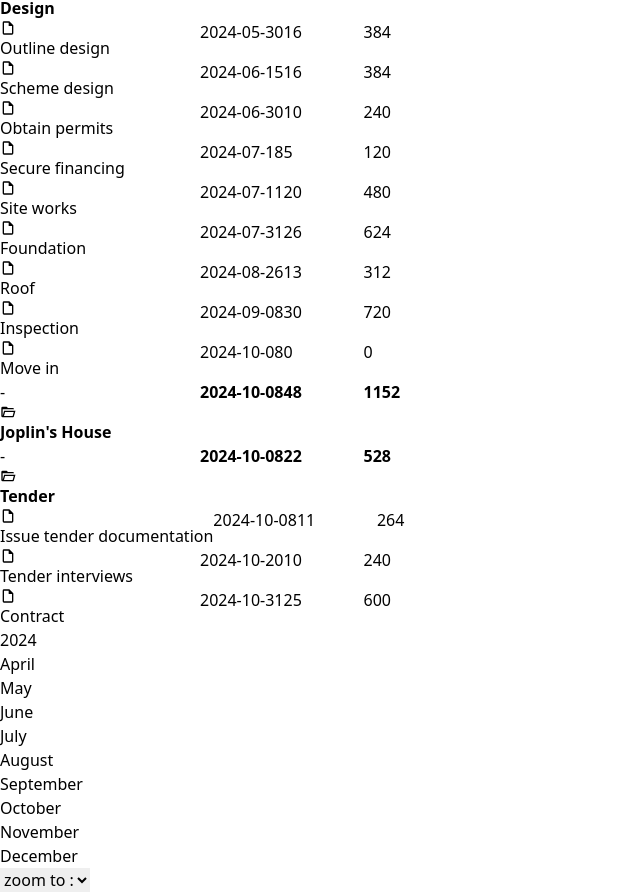
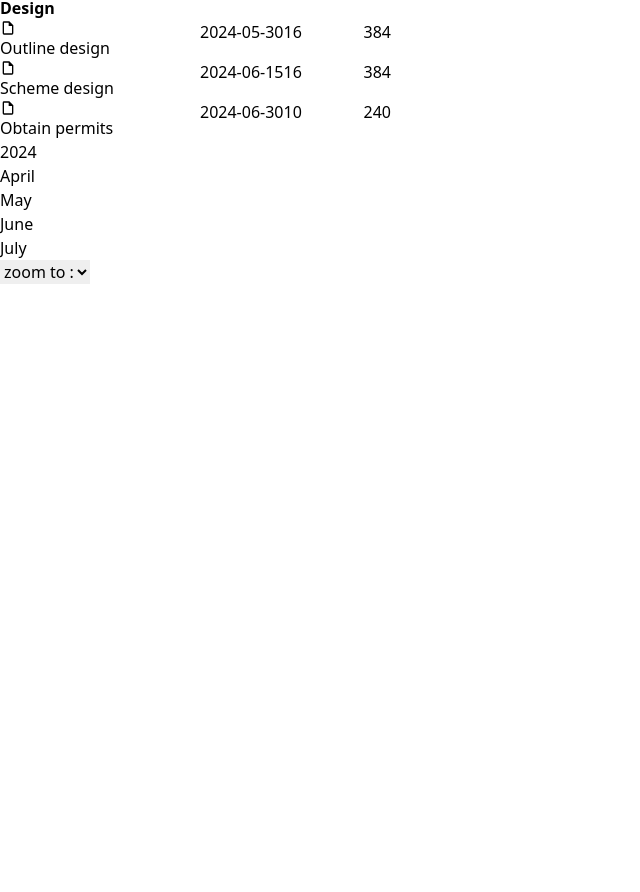
Before and after one commit to Reda-GOGO/gantt-chart-awesome, a React (Vite) app: page / in a window 1280 px wide. Shown: the part 516-1408 px from the top of the page, without its empty margins (0-640 px from the left). After the commit the page ends 800 px from the top, so only its background shows below. Built offline with nearby package versions, Linux system fonts and the light colour scheme.

Commit message:
view calendar functionnality added

```diff
--- a/src/components/TableCells/NumberCell.jsx
+++ b/src/components/TableCells/NumberCell.jsx
@@ -39,7 +39,7 @@ function NumberCell({ number }) {
         return (
             <>
                 <input
-                    className=' whitespace-nowrap capitalize text-clip overflow-hidden text-sm '
+                    className='w-full whitespace-nowrap capitalize text-clip overflow-hidden text-sm '
                     onBlur={handleBlur}
                     onChange={handleNumber}
                     onKeyDown={handleKeypress}
--- a/src/components/TaskChart/TaskChartHeader.jsx
+++ b/src/components/TaskChart/TaskChartHeader.jsx
@@ -1,85 +1,113 @@
-import React, { useEffect, useRef, useState } from 'react'
-import { useSelector } from 'react-redux'
-import { months, days } from '../../data/calendarData'
+import React, { useEffect, useRef, useState } from 'react';
+import { useSelector, useDispatch } from 'react-redux';
+import { months } from '../../data/calendarData';
+import { getMonthsBetweenDates, getWeeksBetween } from '../../utils/calculateDate';
+import { setzoomType } from '../../libs/features/zoomtypeSlice';
 
 function TaskChartHeader({ setWidthCell, setTotalCell }) {
-    const zoomType = useSelector(state => state.zoomtype.value)
-    const tasks = useSelector(state => state.tasksdata.value)
-    const panels = useSelector((state) => state.panelsWidth)
-    const timeline_area = useRef()
+    const dispatch = useDispatch();
+    const zoomType = useSelector(state => state.zoomtype.value) || 'months';
+    const tasks = useSelector(state => state.tasksdata.value);
+    const panels = useSelector(state => state.panelsWidth);
 
-    const subtimeline_value = useRef([])
-    const supertimeline_value = useRef([])
-    const lastDate = new Date(tasks[tasks.length - 1].start)
-    lastDate.setDate(lastDate.getDate() + tasks[tasks.length - 1].duration)
-    const rangeDate = (lastDate - new Date(tasks[0].start)) / (60 * 1000 * 60 * 24)
-    const Cells = Array(Math.round((rangeDate / 30)) + 2).fill(0)
-    const [timelineRange, setTimelineRange] = useState(0)
-    let start = new Date(tasks[0].start).getMonth() - 1
+    const timeline_area = useRef();
+    const firstTimeline_value = useRef([]);
+    const lastTimeline_value = useRef([]);
+
+    const lastDate = new Date(tasks[tasks.length - 1].start);
+    lastDate.setDate(lastDate.getDate() + tasks[tasks.length - 1].duration);
+    const firstDate = new Date(tasks[0].start);
+
+    const [weeksInfo, setWeeksInfo] = useState(getWeeksBetween(firstDate, lastDate));
+    const [monthInfo, setMonthInfo] = useState(getMonthsBetweenDates(firstDate, lastDate));
+    const [firstCells, setFirstCells] = useState([]);
+    const [secondCells, setSecondCells] = useState([]);
+    const [cellWidth, setCellWidth] = useState(0);
+
     useEffect(() => {
+        const firstCellData = [];
+        const secondCellData = [];
 
-        setTotalCell(Cells.length)
-        setTimelineRange(timeline_area.current.offsetWidth / (Cells.length * 80))
-        if (timeline_area.current.offsetWidth / (Cells.length * 80) > 1) {
-            timeline_area.current.style.minWidth = (timeline_area.current.offsetWidth / Cells.length) + "px"
-            subtimeline_value.current.map((element) => {
-                element.style.minWidth = (timeline_area.current.offsetWidth / Cells.length) + "px"
-            })
-            setWidthCell((timeline_area.current.offsetWidth / Cells.length))
-        } else {
-            timeline_area.current.style.minWidth = (Cells.length * 80) + "px"
-            subtimeline_value.current.map((element) => {
-                element.style.minWidth = "80px"
-            })
-            setWidthCell(80)
-
+        if (zoomType === 'months') {
+            monthInfo.dates.forEach(info => {
+                firstCellData.push({ itemDate: info.year, TotalIn: info.month.length });
+                info.month.forEach(mth => {
+                    secondCellData.push(months[mth - 1]);
+                });
+            });
+        } else if (zoomType === 'weeks') {
+            weeksInfo.Monthsinfo.forEach(month => {
+                firstCellData.push({
+                    itemDate: `${months[month.month].slice(0, 3)} ${month.year}`,
+                    TotalIn: month.days / 7
+                });
+            });
+            weeksInfo.weeks.forEach(element => {
+                secondCellData.push(
+                    `${element.startDate.split('/')[1]} ${months[element.startDate.split('/')[0] - 1].slice(0, 3)} - ${element.endDate.split('/')[1]} ${months[element.endDate.split('/')[0] - 1].slice(0, 3)}`
+                );
+            });
         }
 
+        // Set both states together to ensure they are updated simultaneously
+        setFirstCells(firstCellData);
+        setSecondCells(secondCellData);
 
-    }, [panels])
+        const totalCells = secondCellData.length;
+        const areaWidth = panels.second;
+        const calculatedCellWidth = areaWidth / totalCells > 80 ? areaWidth / totalCells : 80;
+
+        setCellWidth(calculatedCellWidth);
+        setTotalCell(totalCells);
+        setWidthCell(calculatedCellWidth);
+        console.log(panels.second)
+    }, [zoomType, monthInfo, weeksInfo, panels]);
+
+    // Separate useEffect to handle setting minWidth CSS properties
+    useEffect(() => {
+        if (timeline_area.current) {
+            const totalCells = secondCells.length;
+            const calculatedCellWidth = panels.second / totalCells > 80 ? panels.second / totalCells : 80;
+            timeline_area.current.style.minWidth = `${totalCells * calculatedCellWidth}px`;
+
+            lastTimeline_value.current.forEach((element, index) => {
+                if (element) element.style.minWidth = `${calculatedCellWidth}px`;
+            });
+
+            firstTimeline_value.current.forEach((element, index) => {
+                if (element && firstCells[index]) {
+                    element.style.minWidth = `${firstCells[index].TotalIn * calculatedCellWidth}px`;
+                }
+            });
+        }
+    }, [firstCells, secondCells, cellWidth]);
+
     return (
-        <>
-            <div
-                ref={timeline_area}
-                className="relative w-full h-20 flex flex-col ">
-                <div className="flex min-w-full h-10 ">
-                    <div className="w-full h-full flex justify-center items-center font-extralight text-sm">
-                        2024
+        <div ref={timeline_area} className="relative w-full h-20 flex flex-col">
+            <div className="flex w-full h-10">
+                {firstCells.map((item, i) => (
+                    <div
+                        ref={el => (firstTimeline_value.current[i] = el)}
+                        key={i}
+                        className="font-extralight h-full text-sm border-r-[1px] border-gray-400 flex justify-center items-center"
+                    >
+                        {item.itemDate}
                     </div>
-                </div>
-                <div className="flex w-full h-10 ">
-                    {
-                        Cells.map((_, i) => {
-                            if (i != (Cells.length - 1)) {
-                                return (
-                                    <div
-                                        ref={el => subtimeline_value.current[i] = el}
-                                        key={i}
-                                        className="font-extralight h-full  text-sm border-b-[1px] border-t-[1px] border-r-[1px] border-gray-400 flex justify-center items-center">
-                                        {months[(i + start) % 12]}
-                                    </div>
-
-                                )
-                            } else {
-                                return (
-
-                                    <div
-                                        ref={el => subtimeline_value.current[i] = el}
-                                        key={i}
-                                        className="font-extralight h-full  text-sm border-b-[1px] border-t-[1px]  border-gray-400 flex justify-center items-center">
-                                        {months[(i + start) % 12]}
-                                    </div>
-
-                                )
-                            }
-
-
-                        })
-                    }
-                </div>
+                ))}
             </div>
-        </>
-    )
+            <div className="flex w-full h-10">
+                {secondCells.map((item, i) => (
+                    <div
+                        ref={el => (lastTimeline_value.current[i] = el)}
+                        key={i}
+                        className="font-extralight h-full text-sm border-b-[1px] border-t-[1px] border-r-[1px] border-gray-400 flex justify-center items-center"
+                    >
+                        {item}
+                    </div>
+                ))}
+            </div>
+        </div>
+    );
 }
 
-export default TaskChartHeader
+export default TaskChartHeader;
--- a/src/data/taskData.js
+++ b/src/data/taskData.js
@@ -89,104 +89,104 @@ export const taskData = [
         Predecessors: -1,
         parent :  2,
     },
-    {
-        id: 11,
-        task_name: 'Secure financing',
-        start: '2024-07-18',
-        duration: 5,
-        duration_hour: 120,
-        Predecessors: -1,
-        parent :  2,
-    },
-    {
-        id: 12,
-        task_name: 'Site works',
-        start: '2024-07-11',
-        duration: 20,
-        duration_hour: 480,
-        Predecessors: -1,
-        parent :  2,
-    },
-    {
-        id: 13,
-        task_name: 'Foundation',
-        start: '2024-07-31',
-        duration: 26,
-        duration_hour: 624,
-        Predecessors: -1,
-        parent :  2,
-    },
-    {
-        id: 14,
-        task_name: 'Roof',
-        start: '2024-08-26',
-        duration: 13,
-        duration_hour: 312,
-        Predecessors: -1,
-        parent :  2,
-    },
-    {
-        id: 15,
-        task_name: 'Inspection',
-        start: '2024-09-08',
-        duration: 30,
-        duration_hour: 720,
-        Predecessors: -1,
-        parent :  2,
-    },
-    {
-        id: 16,
-        task_name: 'Move in',
-        start: '2024-10-08',
-        duration: 0,
-        duration_hour: 0,
-        Predecessors: -1,
-        parent :  2,
-    },
-    {
-        id: 17,
-        task_name: "Joplin's House",
-        start: '2024-10-08',
-        duration: 48,
-        duration_hour: 1152,
-        Predecessors: -1,
-        parent :  1,
-    },
-    {
-        id: 18,
-        task_name: 'Tender',
-        start: '2024-10-08',
-        duration:22,
-        duration_hour: 528,
-        Predecessors: -1,
-        parent :  17,
-    },
-    {
-        id: 19,
-        task_name: 'Issue tender documentation',
-        start: '2024-10-08',
-        duration: 11,
-        duration_hour: 264,
-        Predecessors: -1,
-        parent :  18,
-    },
-    {
-        id: 20,
-        task_name: 'Tender interviews',
-        start: '2024-10-20',
-        duration: 10,
-        duration_hour: 240,
-        Predecessors: -1,
-        parent :  18,
-    },
-    {
-        id: 21,
-        task_name: 'Contract',
-        start: '2024-10-31',
-        duration: 25,
-        duration_hour: 600,
-        Predecessors: -1,
-        parent :  17,
-    },
+    // {
+    //     id: 11,
+    //     task_name: 'Secure financing',
+    //     start: '2024-07-18',
+    //     duration: 5,
+    //     duration_hour: 120,
+    //     Predecessors: -1,
+    //     parent :  2,
+    // },
+    // {
+    //     id: 12,
+    //     task_name: 'Site works',
+    //     start: '2024-07-11',
+    //     duration: 20,
+    //     duration_hour: 480,
+    //     Predecessors: -1,
+    //     parent :  2,
+    // },
+    // {
+    //     id: 13,
+    //     task_name: 'Foundation',
+    //     start: '2024-07-31',
+    //     duration: 26,
+    //     duration_hour: 624,
+    //     Predecessors: -1,
+    //     parent :  2,
+    // },
+    // {
+    //     id: 14,
+    //     task_name: 'Roof',
+    //     start: '2024-08-26',
+    //     duration: 13,
+    //     duration_hour: 312,
+    //     Predecessors: -1,
+    //     parent :  2,
+    // },
+    // {
+    //     id: 15,
+    //     task_name: 'Inspection',
+    //     start: '2024-09-08',
+    //     duration: 30,
+    //     duration_hour: 720,
+    //     Predecessors: -1,
+    //     parent :  2,
+    // },
+    // {
+    //     id: 16,
+    //     task_name: 'Move in',
+    //     start: '2024-10-08',
+    //     duration: 0,
+    //     duration_hour: 0,
+    //     Predecessors: -1,
+    //     parent :  2,
+    // },
+    // {
+    //     id: 17,
+    //     task_name: "Joplin's House",
+    //     start: '2024-10-08',
+    //     duration: 48,
+    //     duration_hour: 1152,
+    //     Predecessors: -1,
+    //     parent :  1,
+    // },
+    // {
+    //     id: 18,
+    //     task_name: 'Tender',
+    //     start: '2024-10-08',
+    //     duration:22,
+    //     duration_hour: 528,
+    //     Predecessors: -1,
+    //     parent :  17,
+    // },
+    // {
+    //     id: 19,
+    //     task_name: 'Issue tender documentation',
+    //     start: '2024-10-08',
+    //     duration: 11,
+    //     duration_hour: 264,
+    //     Predecessors: -1,
+    //     parent :  18,
+    // },
+    // {
+    //     id: 20,
+    //     task_name: 'Tender interviews',
+    //     start: '2024-10-20',
+    //     duration: 10,
+    //     duration_hour: 240,
+    //     Predecessors: -1,
+    //     parent :  18,
+    // },
+    // {
+    //     id: 21,
+    //     task_name: 'Contract',
+    //     start: '2025-01-31',
+    //     duration: 25,
+    //     duration_hour: 600,
+    //     Predecessors: -1,
+    //     parent :  17,
+    // },
 
 ]
--- /dev/null
+++ b/src/utils/calculateDate.js
@@ -0,0 +1,118 @@
+export function getWeeksBetween(start, end) {
+    // Ensure startDate is before endDate
+    const startDate = new Date(start);
+    const endDate = new Date(end);
+    if (startDate > endDate) {
+        [startDate, endDate] = [endDate, startDate];
+    }
+
+    const millisecondsInDay = 24 * 60 * 60 * 1000;
+
+    // Get the day of the week for start and end dates (0 for Sunday)
+    const startDay = startDate.getDay();
+    const endDay = endDate.getDay();
+
+    // Adjust start date to the previous Monday
+    let adjustedStartDate;
+    if (startDay <= 0) {
+        adjustedStartDate = new Date(startDate.getTime() - (((6 - startDay)) * millisecondsInDay));
+    } else {
+        adjustedStartDate = new Date(startDate.getTime() - (((startDay - 1)) * millisecondsInDay));
+
+    }
+
+    // Adjust end date to the next Snndays relative to the end date's week
+    let adjustedEndDate;
+    if (endDay > 0) {
+        adjustedEndDate = new Date(endDate.getTime() + ((8 - endDay) * millisecondsInDay));
+    } else {
+        adjustedEndDate = new Date(endDate.getTime() + ((endDay + 1) * millisecondsInDay));
+    }
+
+    // Calculate the difference in days between adjusted dates
+    const differenceInDays = Math.ceil((adjustedEndDate - adjustedStartDate) / millisecondsInDay);
+
+    // Calculate total weeks (including partial weeks)
+    const totalWeeks = Math.ceil(differenceInDays / 7);
+
+    const weeks = [];
+    let currentWeekStart = adjustedStartDate;
+    for (let i = 0; i < totalWeeks; i++) {
+        const nextWeekStart = new Date(currentWeekStart.getTime() + 7 * millisecondsInDay);
+        const nextWeekEnd = new Date(currentWeekStart.getTime() + 6 * millisecondsInDay);
+
+        // Limit the end date to endDate if it goes beyond
+
+        // Check if weekEnd is a Date object before using toLocaleDateString
+        weeks.push({
+            weekNumber: i + 1,
+            startDate: currentWeekStart.toLocaleDateString(),
+            endDate: nextWeekEnd.toLocaleDateString(),
+        });
+        currentWeekStart = nextWeekStart;
+    }
+    let DateIterator = new Date(weeks[0].startDate);
+    let info = [];
+    while (DateIterator < new Date(weeks[weeks.length - 1].endDate)) {
+        let currentYear = DateIterator.getFullYear();
+        let currentMonth = DateIterator.getMonth();
+        let countDays = 1;
+        let nextIterator = new Date(currentYear, currentMonth + 1, 1);
+        if (nextIterator > new Date(weeks[weeks.length - 1].endDate)) {
+            nextIterator = new Date(weeks[weeks.length - 1].endDate);
+        }
+        countDays = Math.ceil((nextIterator - DateIterator) / millisecondsInDay);
+        info.push({ month: currentMonth, days: countDays ,year : currentYear });
+        DateIterator.setDate(DateIterator.getDate() + countDays);
+
+    }
+    return {
+        totalWeeks,
+        weeks,
+        Monthsinfo : info,
+        totalMonths : info.length
+    };
+}
+
+
+
+export function getMonthsBetweenDates(date1Str, date2Str) {
+    const dates = [];  // Array to store year-month objects
+
+    // Create Date objects for date1 and date2
+    const date1 = new Date(date1Str);
+    date1.setMonth(date1.getMonth() - 1)
+    const date2 = new Date(date2Str);
+
+    // Ensure date1 is before date2 for clarity (optional)
+    if (date1 > date2) {
+      [date1, date2] = [date2, date1];  // Swap dates if needed
+    }
+    let totalMonth = 0 ;
+    // Loop through years between date1 and date2 (inclusive)
+    for (let year = date1.getFullYear(); year <= date2.getFullYear(); year++) {
+      // Get the starting and ending months (0-based) for the current year
+      const startMonth = year === date1.getFullYear() ? date1.getMonth() : 0;
+      const endMonth = year === date2.getFullYear() ? date2.getMonth() : 11;
+        totalMonth += createMonthArray(startMonth,endMonth).length;
+      // Create an object for the current year and its months
+      dates.push({ year, month: createMonthArray(startMonth, endMonth) });
+
+    }
+
+    return {
+        dates,
+        totalMonth,
+        totalYear : dates.length
+    };
+  }
+
+  // Helper function to create an array of months within a range
+  function createMonthArray(startMonth, endMonth) {
+    const months = [];
+    for (let month = startMonth; month <= endMonth; month++) {
+      // Add month index + 1 (1-based indexing for months)
+      months.push(month + 1);
+    }
+    return months;
+  }
```
